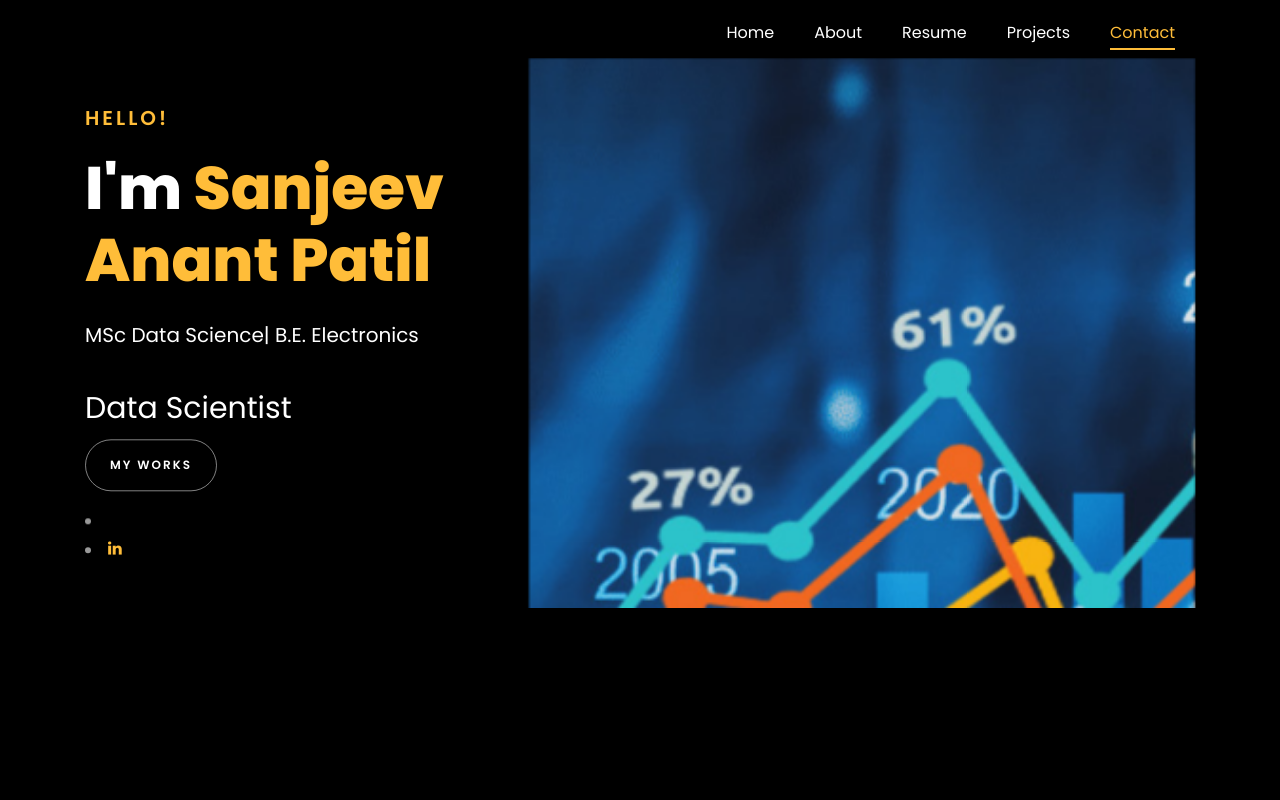
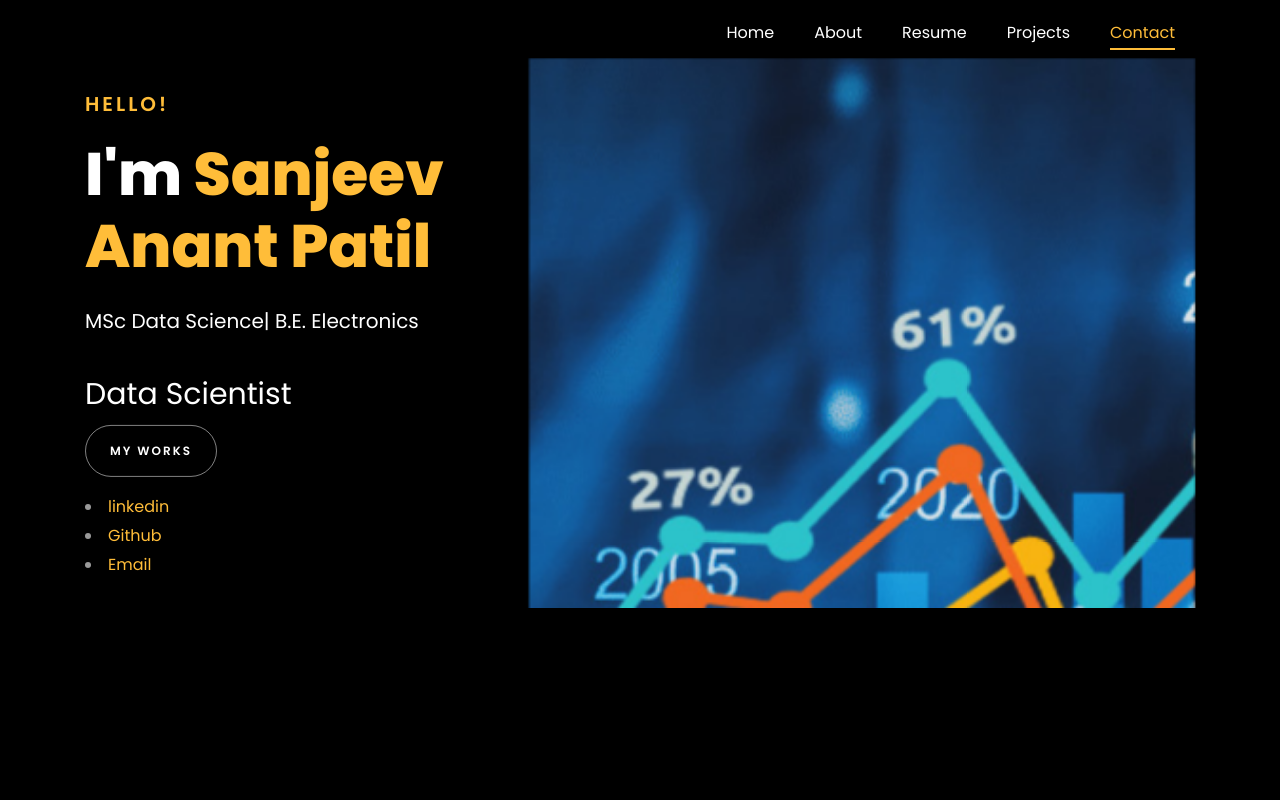
Before and after one commit to MLWizard-93/test1.github.io, a plain HTML site: page index.html in a window 1280 px wide. Shown: the top 800 px of the page. Drawn offline with Linux system fonts and the light colour scheme; files whose address does not match are found by name.

Commit message:
Update index.html

```diff
--- a/index.html
+++ b/index.html
@@ -154,8 +154,9 @@
 							<br>
 						 	<h2>Data Scientist</h2>
 			            	<p><a href="https://github.com/MLWizard-93" class="btn btn-white btn-outline-white py-3 px-4">My works</a></p>
-							<li class="ftco-animate"><a href="https://github.com/MLWizard-93"><span class="icon-Github"></span></a></li>
-							<li class="ftco-animate"><a href="https://www.linkedin.com/in/sanjeev-patil-706a27230/"><span class="icon-linkedin"></span></a></li>
+							<li><a href="https://www.linkedin.com/in/jongbok-lee-2840a6241/" class="icon brands fa-linkedin"><span class="label">linkedin</span></a></li>
+						<li><a href="https://github.com/jongbokhi" class="icon brands fa-github"><span class="label">Github</span></a></li>
+						<li><a href="jongbok.data0319@gmail.com" class="icon solid fa-envelope"><span class="label">Email</span></a></li>
 		            </div>
 		          </div>
 	        	</div>
```
